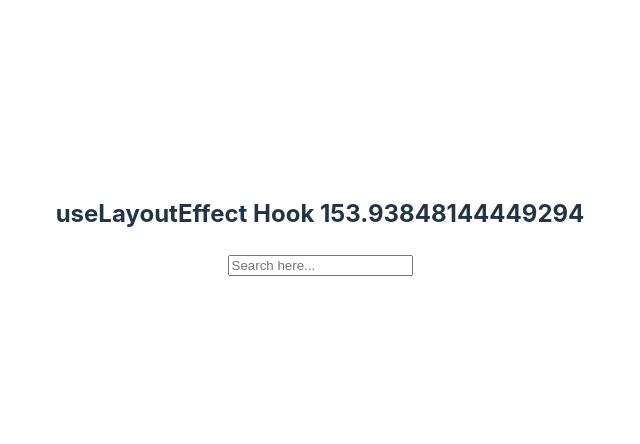
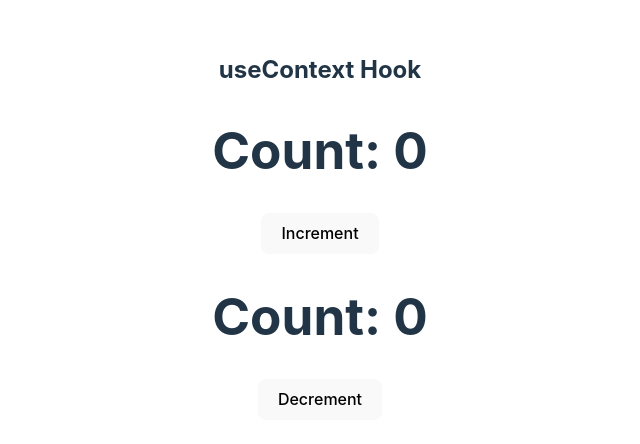
Before and after one commit to Najafkhan256/react-hooks, a React (Vite) app: page / in a window 1280 px wide. Shown: the part 174-618 px from the top of the page, without its empty margins (320-960 px from the left). Built offline with nearby package versions, Linux system fonts and the light colour scheme.

Commit message:
useContext Hook

```diff
--- a/src/App.jsx
+++ b/src/App.jsx
@@ -1,40 +1,62 @@
-import { useEffect, useLayoutEffect, useState } from "react";
+/**
+ * The above code is a React application that uses the useContext hook to create a counter with
+ * increment and decrement functionality.
+ * @returns The App component is returning the CounterProvider component, which wraps the
+ * IncrementCounter and DecrementCounter components.
+ */
+import { createContext, useContext, useState } from "react";
 import "./App.css";
 
-function App() {
-  const [Input, setInput] = useState("");
+const CounterContext = createContext();
+
+const CounterProvider = ({ children }) => {
   const [count, setCount] = useState(0);
 
-  // useEffect(() => {
-  //   function test() {
-  //     if (count === 0) {
-  //       setCount(Math.random() * 200);
-  //     }
-  //   }
-  //   test();
-  // }, [count]);
+  const increment = () => setCount((prevCount) => prevCount + 1);
+  const decrement = () => setCount((prevCount) => prevCount - 1);
 
-  useLayoutEffect(() => {
-    function test() {
-      if (count === 0) {
-        setCount(Math.random() * 200);
-      }
-    }
-    test();
-  }, [count]);
+  const contextValue = {
+    count,
+    increment,
+    decrement,
+  };
 
   return (
-    <>
-      <h2 onClick={() => setCount(0)}>useLayoutEffect Hook {count}</h2>
-      <h3>{Input}</h3>
-      <input
-        type="search"
-        name="search"
-        placeholder="Search here..."
-        value={Input}
-        onChange={(e) => setInput(e.target.value)}
-      />
-    </>
+    <CounterContext.Provider value={contextValue}>
+      {children}
+    </CounterContext.Provider>
+  );
+};
+
+const IncrementCounter = () => {
+  const { count, increment } = useContext(CounterContext);
+
+  return (
+    <div>
+      <h1>Count: {count}</h1>
+      <button onClick={increment}>Increment</button>
+    </div>
+  );
+};
+
+const DecrementCounter = () => {
+  const { count, decrement } = useContext(CounterContext);
+
+  return (
+    <div>
+      <h1>Count: {count}</h1>
+      <button onClick={decrement}>Decrement</button>
+    </div>
+  );
+};
+
+function App() {
+  return (
+    <CounterProvider>
+      <h2>useContext Hook</h2>
+      <IncrementCounter />
+      <DecrementCounter />
+    </CounterProvider>
   );
 }
 
```
